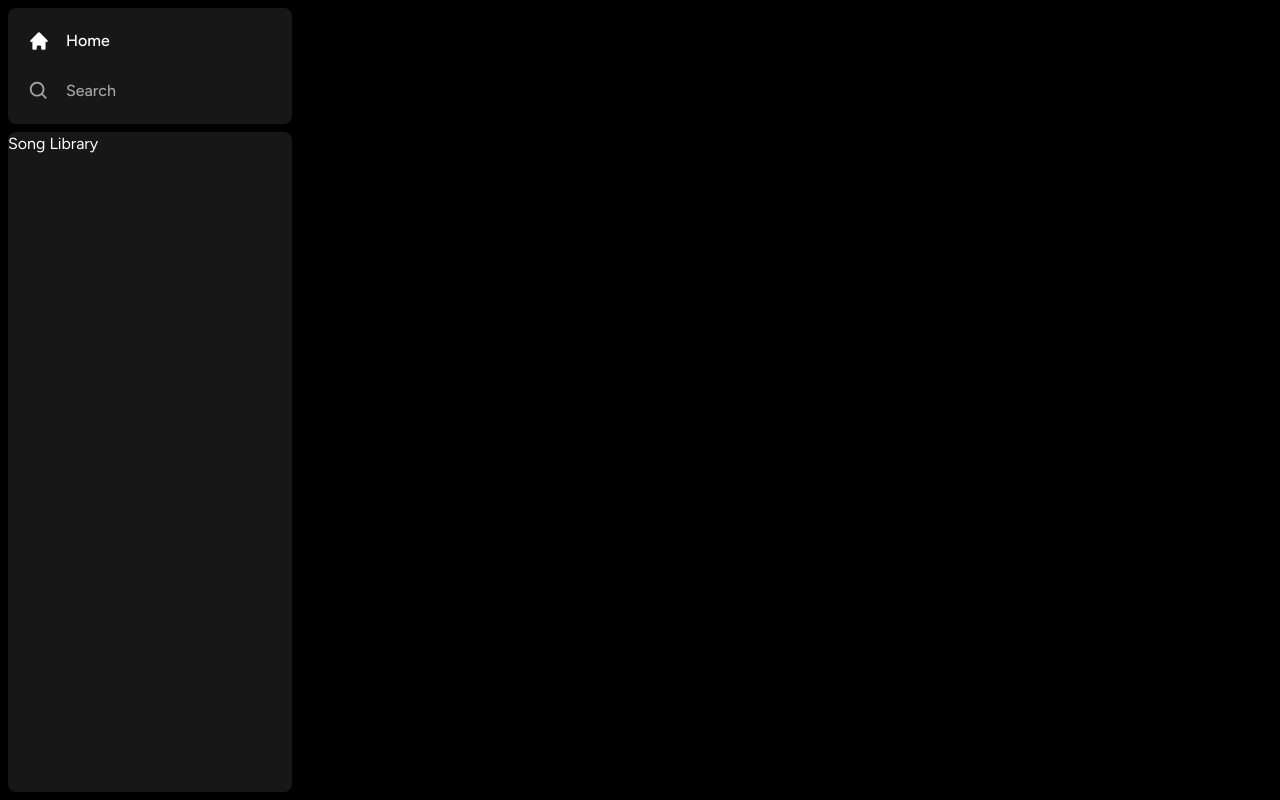
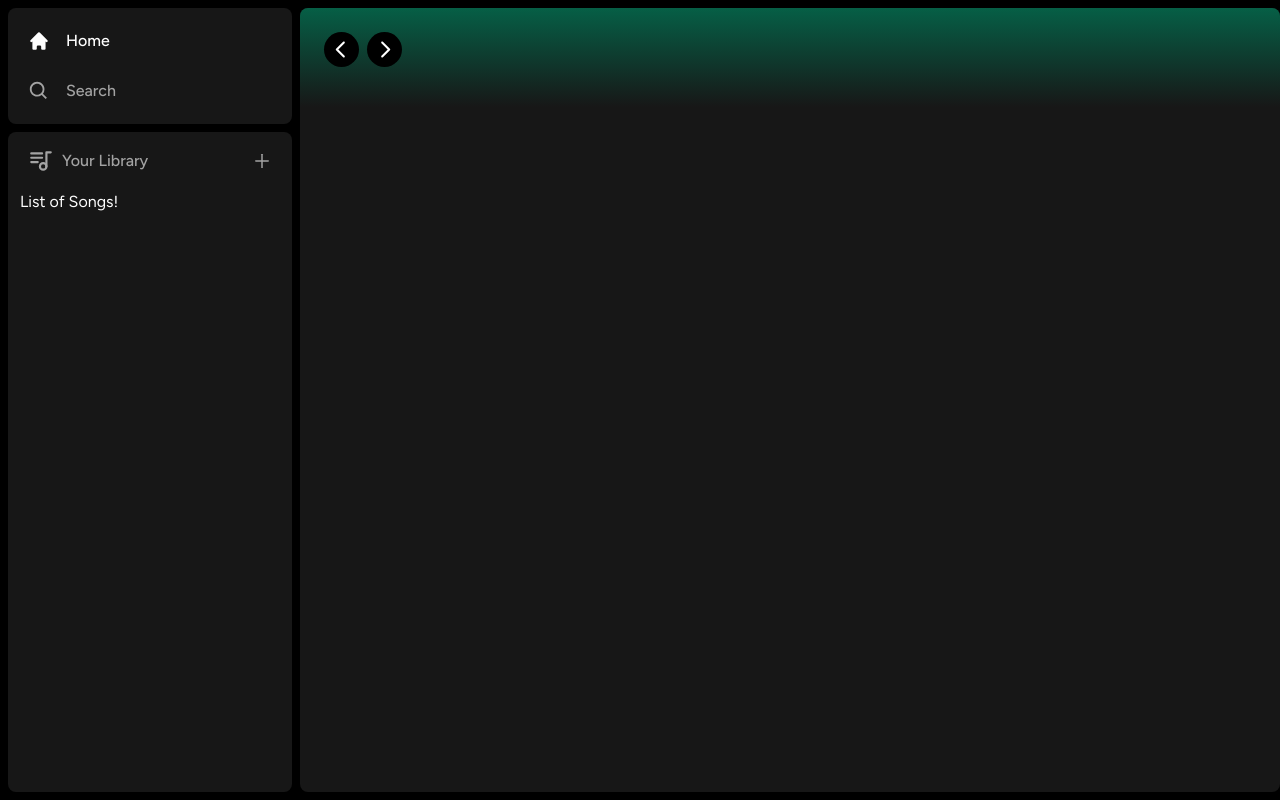
Before and after one commit to konstantinkrumin/spotify-clone, a Next.js app: page / in a window 1280 px wide. Built offline with nearby package versions, Linux system fonts and the light colour scheme.

Commit message:
Config Library styling and update the Header page WIP

```diff
--- a/app/(site)/page.tsx
+++ b/app/(site)/page.tsx
@@ -1,3 +1,9 @@
+import Header from "@/components/Header";
+
 export default function Home() {
-  return <div className="text-green-500">Main Content</div>;
+  return (
+    <div className="bg-neutral-900 rounded-lg h-full w-full overflow-hidden overflow-y-auto">
+      <Header>Header</Header>
+    </div>
+  );
 }
--- /dev/null
+++ b/components/Header.tsx
@@ -0,0 +1,51 @@
+"use client";
+
+import { twMerge } from "tailwind-merge";
+import { RxCaretLeft, RxCaretRight } from "react-icons/rx";
+import { useRouter } from "next/navigation";
+
+interface HeaderProps {
+  children: React.ReactNode;
+  className?: string;
+}
+
+const Header: React.FC<HeaderProps> = ({ children, className }) => {
+  const router = useRouter();
+
+  const handleLogout = () => {
+    // Handle logout in the future
+  };
+
+  return (
+    <div
+      className={twMerge(
+        `
+        h-fit
+        bg-gradient-to-b
+        from-emerald-800
+        p-6
+    `,
+        className
+      )}
+    >
+      <div className="w-full mb-4 flex items-center justify-between">
+        <div className="hidden md:flex gap-x-2 items-center">
+          <button
+            onClick={() => router.back()}
+            className="rounded-full bg-black flex items-center justify-center hover:opacity-75 transition"
+          >
+            <RxCaretLeft className="text-white" size={35} />
+          </button>
+          <button
+            onClick={() => router.forward()}
+            className="rounded-full bg-black flex items-center justify-center hover:opacity-75 transition"
+          >
+            <RxCaretRight className="text-white" size={35} />
+          </button>
+        </div>
+      </div>
+    </div>
+  );
+};
+
+export default Header;
--- /dev/null
+++ b/components/Library.tsx
@@ -0,0 +1,29 @@
+"use client";
+
+import { TbPlaylist } from "react-icons/tb";
+import { AiOutlinePlus } from "react-icons/ai";
+
+const Library = () => {
+  const onClick = () => {
+    //handle upload later
+  };
+
+  return (
+    <div className="flex flex-col">
+      <div className="flex items-center justify-between px-5 pt-4">
+        <div className="inline-flex items-center gap-x-2">
+          <TbPlaylist className="text-neutral-400" size={26} />
+          <p className="text-neutral-400 font-medium text-md">Your Library</p>
+        </div>
+        <AiOutlinePlus
+          onClick={onClick}
+          size={20}
+          className="text-neutral-400 cursor-pointer hover:text-white transition"
+        />
+      </div>
+      <div className="flex flex-col gap-y-2 mt-4 px-3">List of Songs!</div>
+    </div>
+  );
+};
+
+export default Library;
--- a/components/Sidebar.tsx
+++ b/components/Sidebar.tsx
@@ -6,6 +6,7 @@ import { HiHome } from "react-icons/hi";
 import { BiSearch } from "react-icons/bi";
 import Box from "./Box";
 import SidebarItem from "./SidebarItem";
+import Library from "./Library";
 
 interface SidebarProps {
   children: React.ReactNode;
@@ -42,8 +43,11 @@ const Sidebar: React.FC<SidebarProps> = ({ children }) => {
             ))}
           </div>
         </Box>
-        <Box className="overflow-y-auto h-full">Song Library</Box>
+        <Box className="overflow-y-auto h-full">
+          <Library />
+        </Box>
       </div>
+      <main className="h-full flex-1 overflow-y-auto py-2">{children}</main>
     </div>
   );
 };
```
